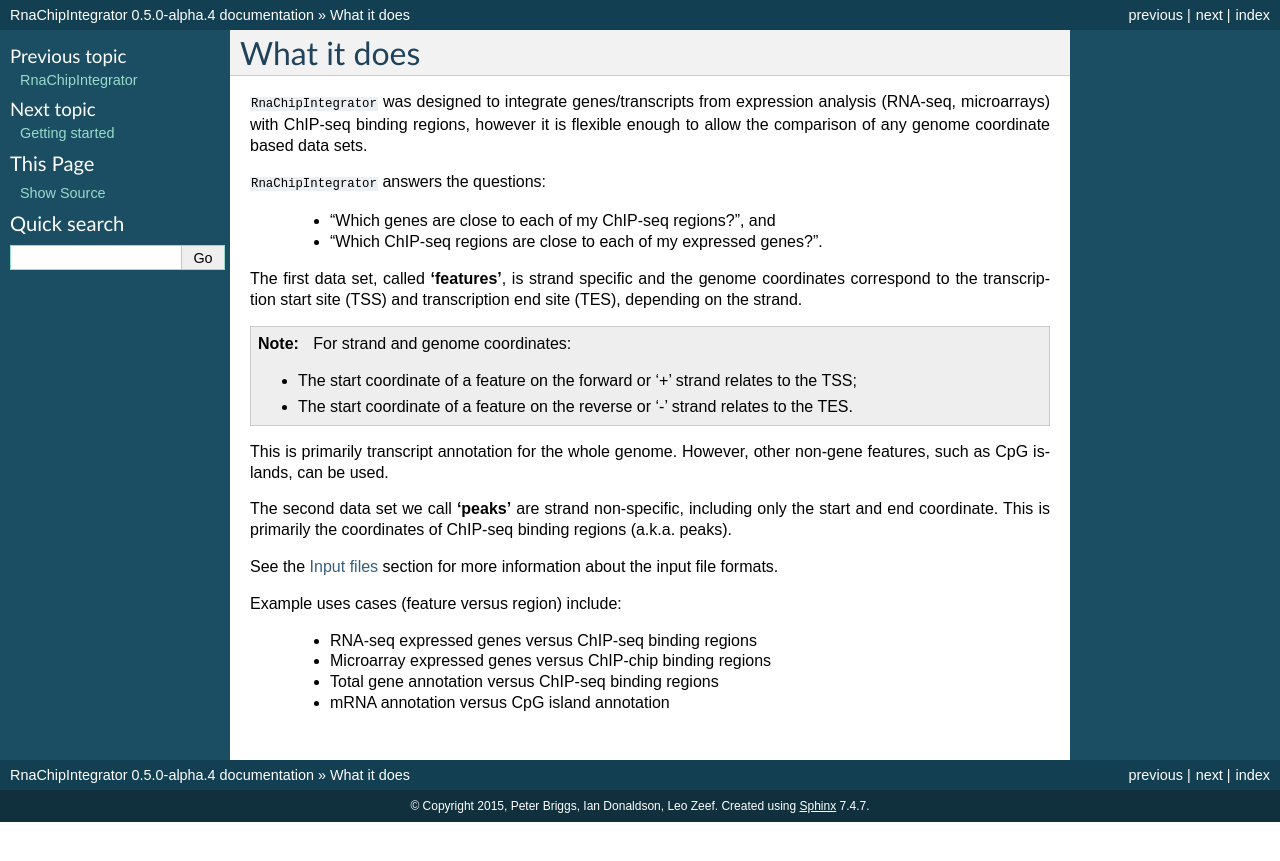
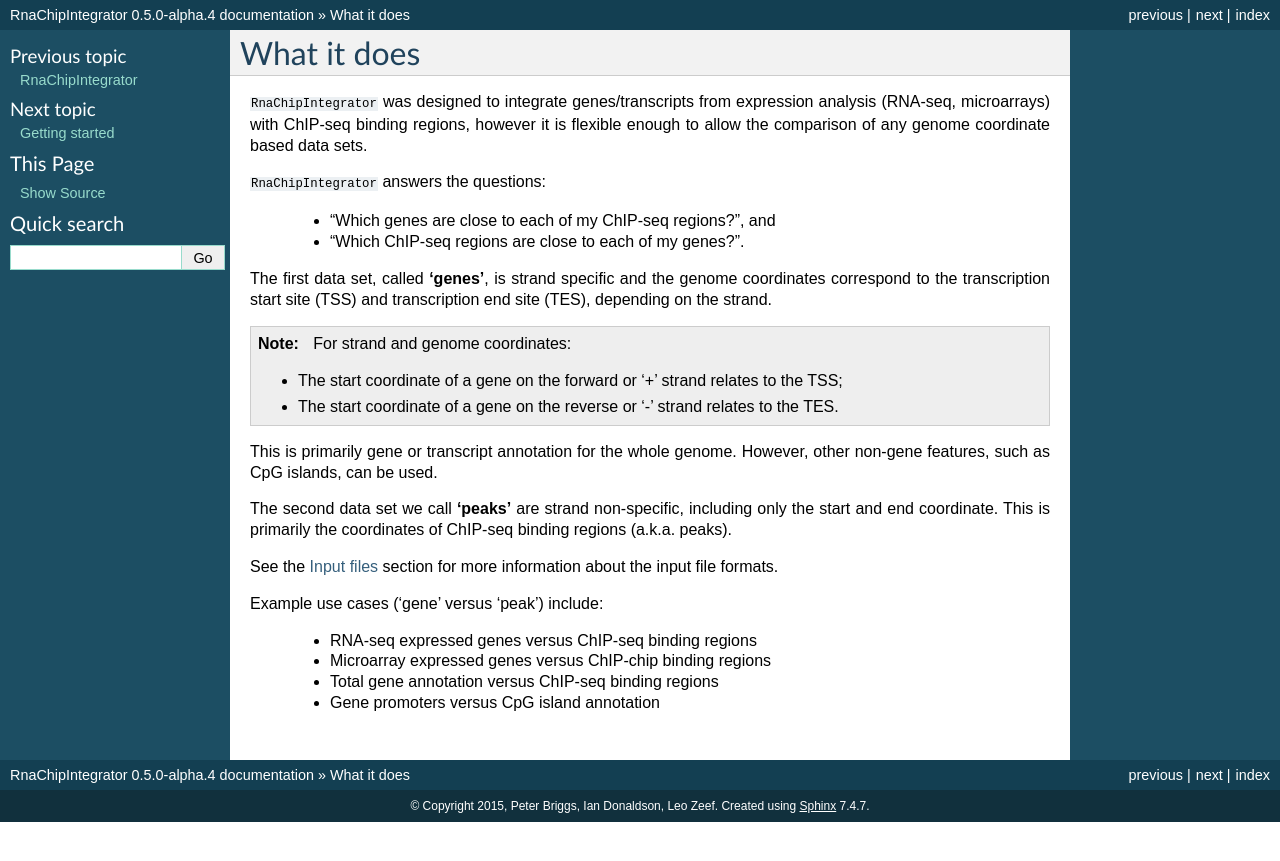
Before and after one commit to fls-bioinformatics-core/RnaChipIntegrator, a Sphinx documentation site: the page built from docs/about.rst, in a window 1280 px wide. Shown: the top 861 px of the page. Built offline with Sphinx 7.4.7, drawn with Linux system fonts in a browser that asks for light colours.

Commit message:
Update 'What it does' section in docs to change 'features' to 'genes' (issue #23).

```diff
--- a/docs/about.rst
+++ b/docs/about.rst
@@ -11,23 +11,23 @@
 ``RnaChipIntegrator`` answers the questions:
 
  * "Which genes are close to each of my ChIP-seq regions?", and
- * "Which ChIP-seq regions are close to each of my expressed genes?".
+ * "Which ChIP-seq regions are close to each of my genes?".
 
-The first data set, called **'features'**, is strand specific and the
-genome coordinates correspond to the transcription start site (TSS)
-and transcription end site (TES), depending on the strand.
+The first data set, called **'genes'**, is strand specific and the genome
+coordinates correspond to the transcription start site (TSS) and
+transcription end site (TES), depending on the strand.
 
 .. note::
 
-  For strand and genome coordinates:
+   For strand and genome coordinates:
 
-  * The start coordinate of a feature on the forward or '+' strand relates to
-    the TSS;
-  * The start coordinate of a feature on the reverse or '-' strand relates to
-    the TES.
+   * The start coordinate of a gene on the forward or '+' strand relates
+     to the TSS;
+   * The start coordinate of a gene on the reverse or '-' strand relates
+     to the TES.
 
-This is primarily transcript annotation for the whole genome. However,
-other non-gene features, such as CpG islands, can be used.
+This is primarily gene or transcript annotation for the whole genome.
+However, other non-gene features, such as CpG islands, can be used.
 
 The second data set we call **'peaks'** are strand non-specific, including
 only the start and end coordinate. This is primarily the coordinates of
@@ -36,9 +36,9 @@
 See the :ref:`inputs` section for more information about the input file
 formats.
 
-Example uses cases (feature versus region) include:
+Example use cases ('gene' versus 'peak') include:
 
  * RNA-seq expressed genes versus ChIP-seq binding regions
  * Microarray expressed genes versus ChIP-chip binding regions
  * Total gene annotation versus ChIP-seq binding regions
- * mRNA annotation versus CpG island annotation
+ * Gene promoters versus CpG island annotation
```
